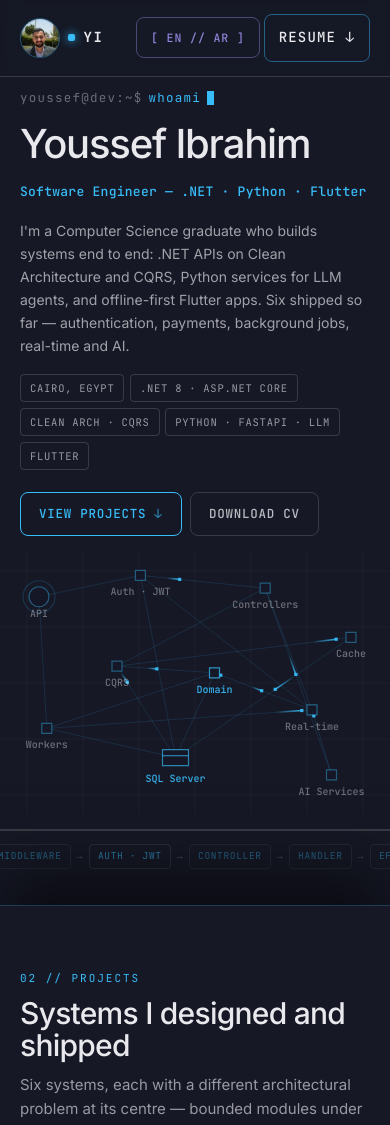
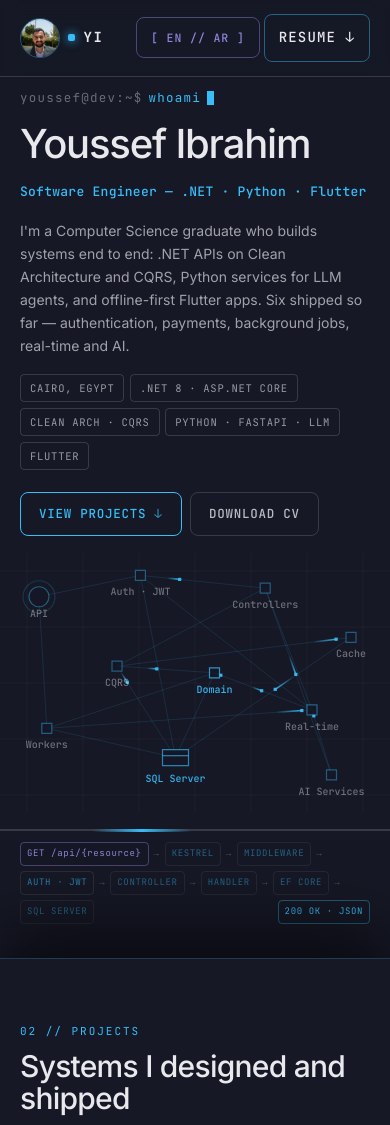
Before and after one commit to YoussefIbrahim13/my-cv-web, a React (Vite) app: page / in a window 390 px wide. Shown: the top 1125 px of the page. Built offline with nearby package versions, Linux system fonts and the light colour scheme.

Commit message:
fix line

```diff
--- a/src/portfolio.css
+++ b/src/portfolio.css
@@ -562,17 +562,19 @@ a:hover { color: color-mix(in srgb, var(--ac) 70%, #ffffff); }
   .pipeline { order: 3; position: static; margin-top: var(--space-6); }
   .scrollhint { display: none; }
 
-  /* Wrapping turned the request trace into a four-row block that ate the
-     screen. One swipeable line keeps it a trace. */
+  /* The full trace is far wider than a phone, so it wraps rather than scrolls
+     sideways — every stage has to be readable without swiping. flex:none plus
+     nowrap keeps each chip whole, so the rows break between chips instead of
+     inside their labels. */
   .pipeline-row {
-    font-size: 9.5px; gap: 6px;
-    flex-wrap: nowrap; overflow-x: auto;
-    overscroll-behavior-x: contain;
-    scrollbar-width: none;
+    font-size: 9px; gap: 5px;
+    flex-wrap: wrap;
+    padding: 11px var(--gutter);
   }
-  .pipeline-row::-webkit-scrollbar { display: none; }
-  /* flex:none or the chips shrink and wrap their own text, which puts the
-     "single line" back onto three. */
   .pipeline-row > * { flex: none; white-space: nowrap; }
+  .pipe-endpoint, .pipe-stage, .pipe-status { padding: 4px 6px; }
+  /* The flexible spacer can't do its job across wrapped lines; an auto margin
+     pushes the result chip to the end of whichever line it lands on. */
   .pipe-gap { display: none; }
+  .pipe-status { margin-inline-start: auto; }
 }
```
